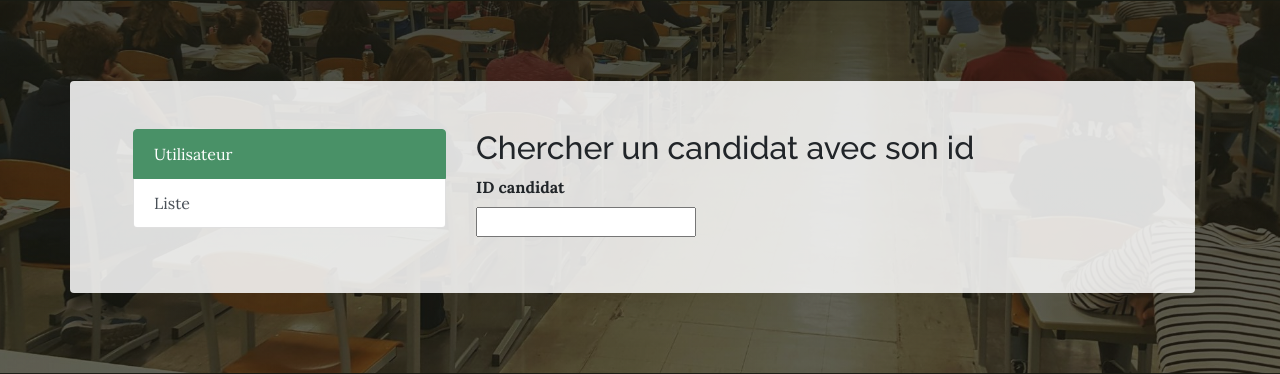
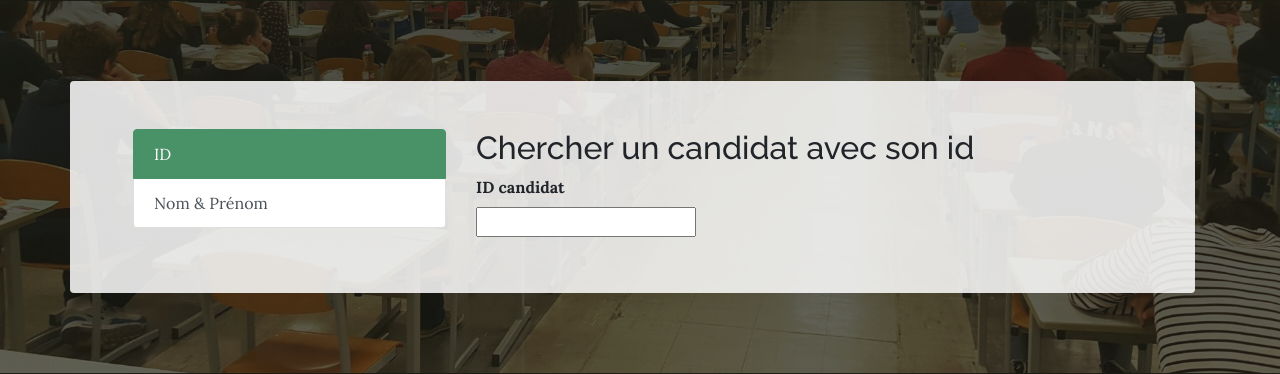
Before and after one commit to Hamza-ABDOULHOUSSEN/website_exam_result, a Flask app: page /candidats in a window 1280 px wide. Shown: the part 359-733 px from the top of the page. Run offline with Flask 2, Linux system fonts and the light colour scheme; some libraries are stand-ins or nearby versions.

Commit message:
changement des label dans la liste

```diff
--- a/site_web/templates/candidates.html
+++ b/site_web/templates/candidates.html
@@ -48,8 +48,8 @@
                <div class="row bg-faded p-5 rounded mr-auto">
                     <article class="col-xs-12 col-sm-12 col-md-4 col-lg-4">
                         <div class="list-group" id="elementList" role="tablist">
-                            <a class="list-group-item list-group-item-action active" data-bs-toggle="list" href="#id" role="tab">Utilisateur</a>
-                            <a class="list-group-item list-group-item-action" data-bs-toggle="list" href="#name" role="tab">Liste</a>
+                            <a class="list-group-item list-group-item-action active" data-bs-toggle="list" href="#id" role="tab">ID</a>
+                            <a class="list-group-item list-group-item-action" data-bs-toggle="list" href="#name" role="tab">Nom & Prénom</a>
                         </div>
                     </article>
                     <article class="col-xs-12 col-sm-12 col-md-8 col-lg-8">
```
